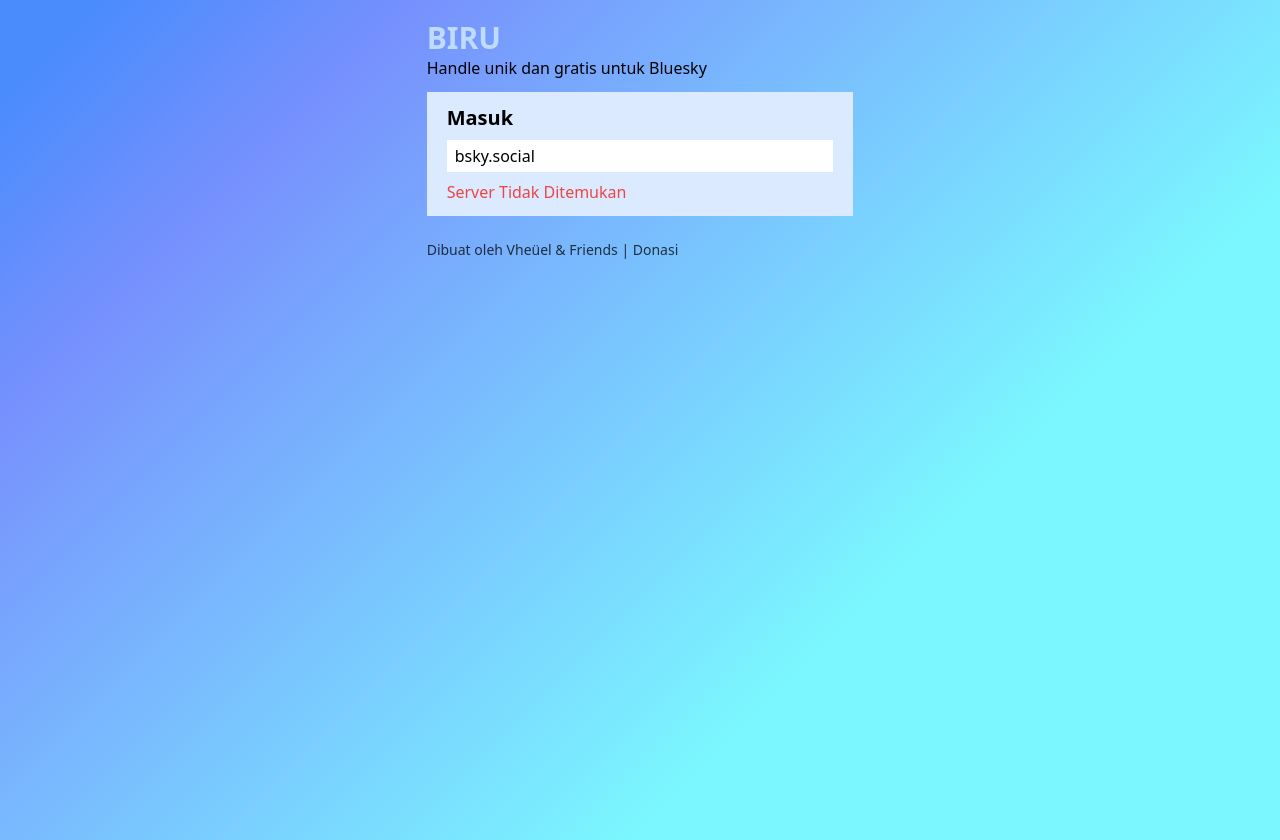
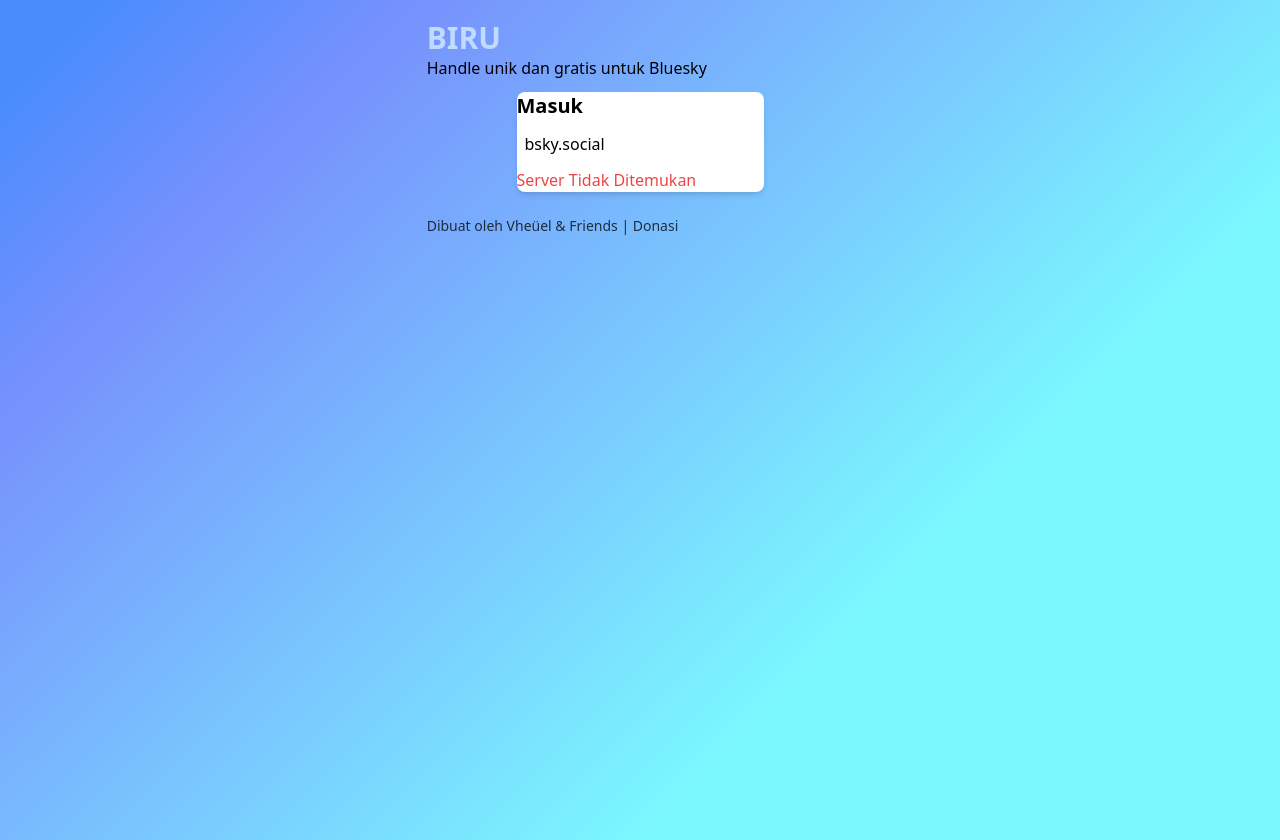
Before and after one commit to Vheuel-Inc/Timi, a Next.js app: page /login in a window 1280 px wide. Built offline with nearby package versions, Linux system fonts and the light colour scheme; no server answers.

Commit message:
Update login.tsx

```diff
--- a/pages/login.tsx
+++ b/pages/login.tsx
@@ -119,7 +119,7 @@
 						<p>Handle unik dan gratis untuk Bluesky</p>
 					</div>
 				</div>
-				<div className="bg-blue-100 px-5 py-3 mb-3">
+				<div className="max-w-sm mx-auto bg-white rounded-lg shadow-md overflow-hidden mb-3">
 					<p className="text-xl font-bold mb-2">Masuk</p>
 					<Input
 						className="w-full"
```
